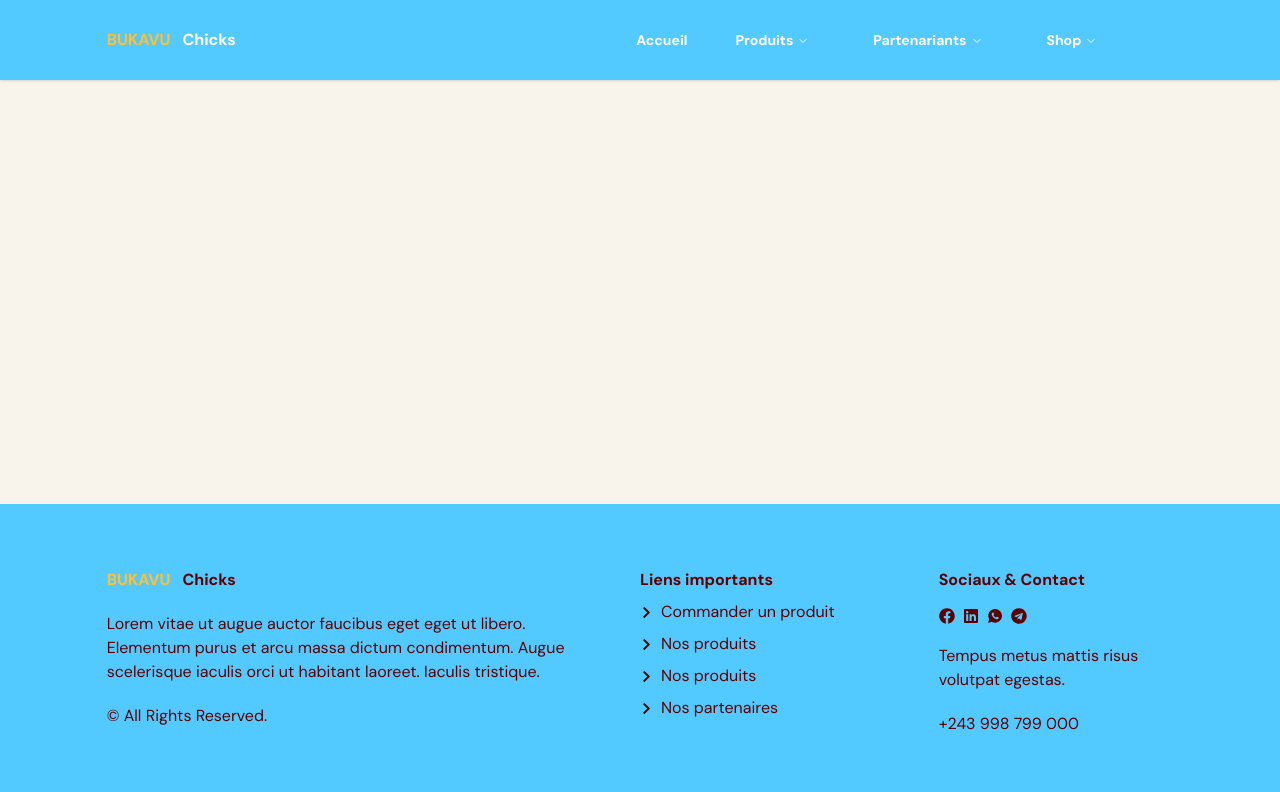
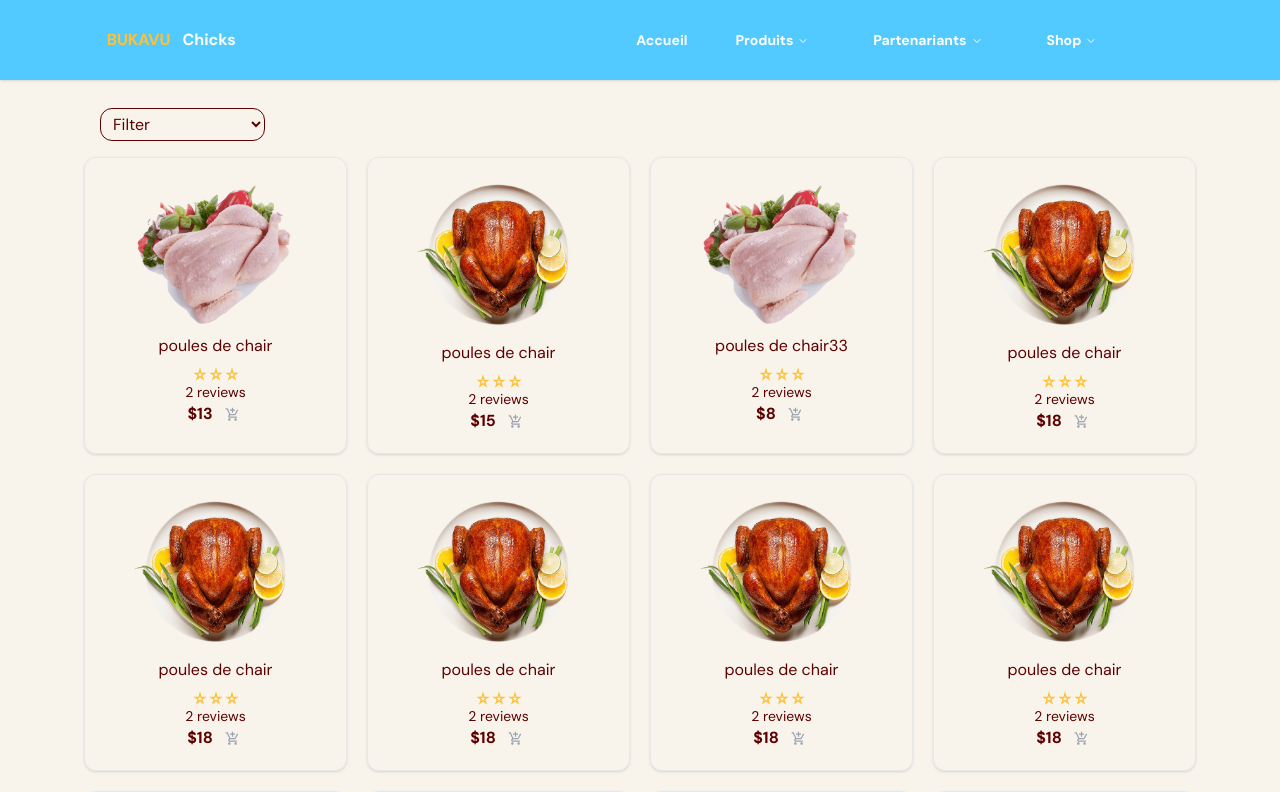
Before and after one commit to MUHESI/bukavu-chicks-front, a React (Vite) app: page /market in a window 1280 px wide. Shown: the top 792 px of the page. Built offline with nearby package versions, Linux system fonts and the light colour scheme; some icons are missing.

Commit message:
feat: [marketPage]-styling
BasketCard component created

```diff
--- a/src/components/cardProduct/index.tsx
+++ b/src/components/cardProduct/index.tsx
@@ -4,7 +4,6 @@ import { motion } from "framer-motion";
 import AnchorLink from "react-anchor-link-smooth-scroll";
 import { useNavigate } from "react-router-dom";
 import ImageCustom from "../core/imageCustom";
-
 
 const childVariant = {
     hidden: { opacity: 0, scale: 0.9 },
@@ -26,7 +25,7 @@ const ProductCard = ({ img, title, description, setSelectedPage }: Props) => {
         >
             <div className="mb-4 flex justify-center">
                 <div className="rounded-full border-2 border-gray-100  p-4">
-                    <ImageCustom src={img} alt="..." />
+                    <ImageCustom src={img} alt="..." className="bg-primary-100" />
                 </div>
             </div>
             <h4 className="font-bold">{title}</h4>
--- a/src/components/core/buttonCustom.tsx
+++ b/src/components/core/buttonCustom.tsx
@@ -1,7 +1,5 @@
 import React from "react";
-import { useRecoilValue, useSetRecoilState } from "recoil";
 import { FiRefreshCcw } from "react-icons/fi";
-// import { cn } from '@/lib/utils';
 import { cn } from '../../lib/utils';
 interface IPropsButton {
   statusLoading?: boolean;
--- a/src/components/core/imageCustom.tsx
+++ b/src/components/core/imageCustom.tsx
@@ -11,7 +11,7 @@ interface IProps {
 function ImageCustom({ src, className, alt }: IProps) {
     return (
         <img src={src} alt={alt || "..."} className={cn(
-            "cover bg-primary-100 rounded-full ",
+            "cover  rounded-full ",
             className
         )} />
     )
--- /dev/null
+++ b/src/components/market/basketCard.tsx
@@ -0,0 +1,38 @@
+import React from 'react'
+import ImageCustom from '../core/imageCustom'
+type ICard = {
+    id: number,
+    img: any,
+    name: string
+    description: string
+    prices: {
+        smallPrice: number,
+        mediumPrice: number,
+        largePrice: number
+    }
+}
+interface IProps {
+    card: ICard
+}
+function BasketCard({ card }: IProps) {
+    return (
+        <div className="">
+            <div className='flex justify-center items-center'>
+                <ImageCustom src={card.img} className='w-[180px] transition hover:scale-[1.2] rounded-full cover border  border-[#5d0000]' />
+            </div>
+            <div className='text-center '>
+                <h5 className=' mt-4 mb-2 font-bold'>{card.name}</h5>
+                <div>
+                    {card.description}
+                </div>
+            </div>
+            <h5 className=' mt-4 text-center font-600'>Choisir le format</h5>
+            <div className='text-sm'>
+                <p className='p-2 border rounded  my-2 transition hover:shadow flex gap-3'>  <input type='radio' /> <span> Petit:<strong> {card.prices.smallPrice}$ </strong></span> </p>
+                <p className='p-2 border rounded  my-2 transition hover:shadow flex gap-3'>  <input type='radio' /> <span> Medium:<strong> {card.prices.mediumPrice}$ </strong></span> </p>
+                <p className='p-2 border rounded  my-2 transition hover:shadow flex gap-3'>  <input type='radio' /> <span> Large:<strong> {card.prices.largePrice}$ </strong></span> </p>
+            </div>
+        </div>
+    )
+}
+export default BasketCard
--- /dev/null
+++ b/src/pages/market/index.tsx
@@ -0,0 +1,97 @@
+import React, { useState } from 'react'
+import { MdOutlineStarRate } from "react-icons/md";
+import { motion } from "framer-motion";
+import { MdOutlineAddShoppingCart } from "react-icons/md"
+import BasketCard from '@/components/market/basketCard';
+import { dataCards } from '@/components/constants';
+import DialogCustom from '@/components/core/dialogCustom';
+import ImageCustom from '@/components/core/imageCustom';
+
+function Market() {
+    return (
+        <div className="p-5 gap-16 bg-gray-20 py-10 md:h-full md:pb-0">
+            <motion.div
+                initial="hidden"
+                whileInView="visible"
+                viewport={{ once: true, amount: 0.5 }}
+                transition={{ duration: 0.5 }}
+                variants={{
+                    hidden: { opacity: 0, x: 50 },
+                    visible: { opacity: 1, x: 0 },
+                }}
+            >
+                <div className='mt-5 mb-4 px-4'>
+                    <Select />
+                </div>
+                <div className='flex gap-5 flex-wrap  justify-center'>
+                    {dataCards.map((item, key) =>
+                        <div key={key}
+                            className='cursor-pointer  border  rounded-xl  flex-grow p-5 transition shadow hover:shadow-lg '>
+                            <div className='flex justify-center'>
+                                <ImageCustom src={item.img} className='w-[200px]  rounded-md' />
+                            </div>
+                            <div className='my-2 text-center'>
+                                <h5>{item.name} </h5>
+                            </div>
+                            <div className='cursor-pointer flex justify-center text-secondary-100'>
+                                <MdOutlineStarRate />
+                                <MdOutlineStarRate />
+                                <MdOutlineStarRate />
+                            </div>
+                            <p className='text-sm text-center'> 2 reviews</p>
+                            <div className=' flex justify-center items-center gap-3  text-center'>
+                                <strong className='font-bold'>${item.prices.smallPrice}</strong>
+                                <DialogCustom
+                                    lastBtnOptions={
+                                        {
+                                            btnText: "Valider",
+                                            closeAfterAction: true,
+                                        }
+                                    }
+                                    width={"sm"}
+                                    mainTitle='Ajout de la carte'
+                                    mainBtnOptions={{
+                                        icon: <MdOutlineAddShoppingCart size={15} />,
+                                        useIcon: true,
+                                    }}
+                                >
+                                    <div className=''>
+                                        <BasketCard card={item} />
+                                    </div>
+                                </DialogCustom>
+                            </div>
+                        </div>)}
+                </div>
+            </motion.div>
+        </div>
+    )
+}
+
+export default Market
+function Select() {
+    const [value_, setValue_] = useState('')
+    const [data, setData] = useState([
+        {
+            id: 1,
+            value: "Poules cuites"
+        },
+
+        {
+            id: 2,
+            value: "Poules not cuites"
+        },
+        {
+            id: 3,
+            value: "Poulets fumés"
+        },
+    ])
+
+    return (
+        <div>
+            <select className='py-1 px-1 border border-[#5d0000] rounded-xl px-2 focus:border-none bg-[#f8f4eb]' onChange={(e: any) => setValue_(e.target.value)}>
+                <option value={value_} >Filter </option>
+                {data.map((item) => <option value={item.id}>{item.value}</option>)}
+            </select>
+        </div>
+    )
+}
--- a/src/routes/routes.tsx
+++ b/src/routes/routes.tsx
@@ -1,6 +1,7 @@
 import { Route, Routes } from 'react-router-dom'
 import HomePage from '@/pages/home'
-import ListProducts from '../pages/products'
+import ListProducts from '@/pages/products'
+import Market from '@/pages/market'
 
 function GlobalRoutes() {
   return (
@@ -9,6 +10,7 @@ function GlobalRoutes() {
         {/* PUBLIC ROUTES */}
         <Route path="/" element={<HomePage />} />
         <Route path="/products/" element={<ListProducts />} />
+        <Route path="/market/" element={<Market />} />
 
       </Routes>
     </div>
```
